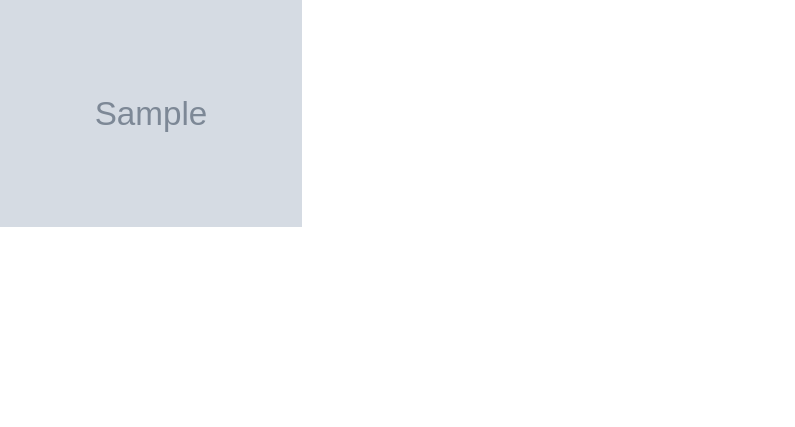
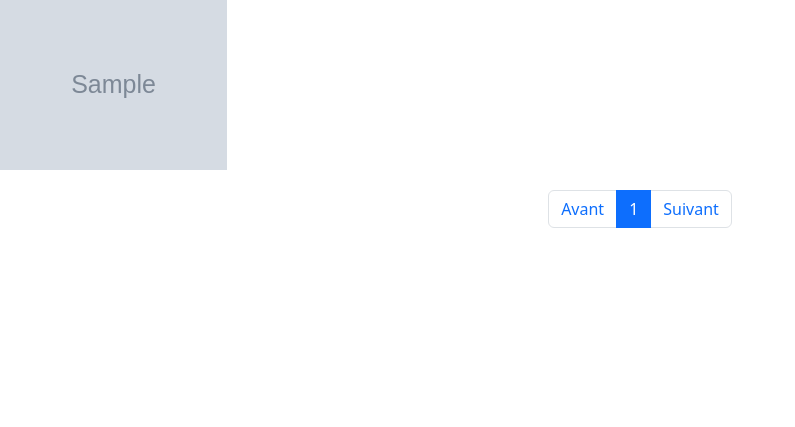
Before and after one commit to DUT-Info-Montreuil/SAE_WEB_Luc_Juba_Said_Antoine, a PHP site: page /index.php?module=mod_acteur in a window 1280 px wide. Shown: the part 57-484 px from the top of the page, without its empty margins (0-795 px from the left). Run offline with PHP 8.4, Linux system fonts and the light colour scheme; tables that the repository leaves empty or names only in its code hold one stand-in row (values such as "Sample post"); grey boxes marked "Sample" are stand-in pictures.

Commit message:
ajouter la function de pagination

```diff
--- a/modules/mod_acteur/cont_acteur.php
+++ b/modules/mod_acteur/cont_acteur.php
@@ -1,32 +1,43 @@
 <?php
 require_once "modele_acteur.php";
 require_once "vue_acteur.php";
+
+
+
+
+
 class ContActeur {
     private $modele_acteur;
     private $vue_acteur;
+    private $pageActuelle;
+    private $acteursParPage;
 
     public function __construct() {
         $this->modele_acteur = new ModeleActeur();
         $this->vue_acteur = new VueActeur();
+        $this->pageActuelle = isset($_GET['page']) ? (int)$_GET['page'] : 1;
+        $this->acteursParPage = 8;
     }
+
     public function liste() {
-        $liste = $this->modele_acteur->getListe();
+        $liste = $this->modele_acteur->getListe($this->pageActuelle, $this->acteursParPage);
         $this->vue_acteur->affiche_liste($liste);
     }
-    public function details(){
-        if(isset($_GET['id'])){
+
+    public function details() {
+        if (isset($_GET['id'])) {
             $res = $this->modele_acteur->detail($_GET['id']);
             $this->vue_acteur->affiche_details_acteur($res);
-        }else{
-            echo "id n'exite pas ";
+        } else {
+            echo "id n'existe pas";
         }
+    }
 
-
+    public function affichage_les_pages($pagTotal) {
+        $this->vue_acteur->affichage_les_pages_suivant($pagTotal);
     }
+}
 
 
 
-}
-
-
 ?>
--- a/modules/mod_acteur/mod_acteur.php
+++ b/modules/mod_acteur/mod_acteur.php
@@ -5,20 +5,24 @@ class ModActeur{
     private $modele_acteur;
     private $action;
     private $vue_acteur;
+    private $pageTotale;
     public function __construct(){
         $this->action = isset($_GET['action']) ? $_GET['action'] : 'liste';
         $this->conts_acteur=new ContActeur();
         $this->modele_acteur=new ModeleActeur();
         $this->vue_acteur=new VueActeur();
+        $this->pageTotale = ceil($this->modele_acteur->getNombreTotalActeurs() / 8);//arroundi
+
+
+
         switch ($this->action) {
             case 'liste':
                 $this->conts_acteur->liste();
+                $this->conts_acteur->affichage_les_pages($this->pageTotale); // Ajout de l'appel de la pagination
                 break;
-             case 'details':
-                    $this->conts_acteur->details();
-                break;
-            default:
-                    echo " <br>Rien n'est passé dans variable action";
+            case 'details':
+                $this->conts_acteur->details();
+                // Pas de pagination nécessaire pour les détails
                 break;
 
 
--- a/modules/mod_acteur/modele_acteur.php
+++ b/modules/mod_acteur/modele_acteur.php
@@ -5,14 +5,25 @@ class ModeleActeur extends Connexion{
     public  function __construct() {
 
     }
-    public  function  getListe() {
+    public function getListe($pageActuelle, $acteursParPage) {
+        $offset = ($pageActuelle - 1) * $acteursParPage;
+        $stmt = self::$bdd->prepare('SELECT * FROM Acteurs LIMIT :limit OFFSET :offset');
 
-        $stmt = self::$bdd->prepare('SELECT * FROM Acteurs');
+        // Bind les valeurs avec les paramètres
+        $stmt->bindValue(':limit', $acteursParPage, PDO::PARAM_INT);
+        $stmt->bindValue(':offset', $offset, PDO::PARAM_INT);
+
         $stmt->execute();
-        $tabresault=$stmt->fetchall();
-        return $tabresault;
+        return $stmt->fetchAll();
+    }
+    public function getNombreTotalActeurs() {
+        $stmt = self::$bdd->prepare('SELECT COUNT(*) FROM Acteurs');
+        $stmt->execute();
+        $resultat = $stmt->fetch(PDO::FETCH_NUM);
+        return $resultat[0]; // Retourne le nombre total d'acteurs
+    }
 
-    }
+
     public function detail($id){
         $stmt = self::$bdd->prepare('SELECT * FROM Acteurs WHERE id_acteurs = :id');
         $stmt->execute(array('id' => $id));
--- a/modules/mod_acteur/vue_acteur.php
+++ b/modules/mod_acteur/vue_acteur.php
@@ -1,11 +1,16 @@
 <?php
 require_once "vue_generique.php";
+
 class VueActeur extends vueGenerique{
+    private $pageActuelle;
+
     public function __construct()
     {
+        $this->pageActuelle=isset($_GET['page']) ? (int)$_GET['page'] : 1;
+
         parent::__construct();
     }
-    public function affiche_liste($elements) {
+    public function affiche_liste($elements){
         if (empty($elements)) {
             echo "<p>Aucun élément à afficher</p>";
         } else {
@@ -16,7 +21,7 @@ class VueActeur extends vueGenerique{
                 ?>
                 <div class="col-md-4 col-lg-3 col-sm-6"> <!-- Ajustez les classes de grille selon le besoin -->
                     <a href="index.php?module=mod_acteur&action=details&id=<?php echo $elementId; ?>">
-                        <img src="<?php echo $imageUrl; ?>" alt="Image de l'élément" class="img-fluid" style="width:100%; height:auto; margin-bottom: 20px;"> <!-- 'img-fluid' pour rendre l'image responsive -->
+                        <img src="<?php echo $imageUrl; ?>" alt="Image de l'élément" class="img-fluid" style="width:75%; height:auto; margin-bottom: 20px;"> <!-- 'img-fluid' pour rendre l'image responsive -->
                     </a>
                 </div>
                 <?php
@@ -26,36 +31,14 @@ class VueActeur extends vueGenerique{
     }
 
 
-    public function affiche($acteur){
-        ?>
-        <div class="modal" tabindex="-1">
-            <div class="modal-dialog">
-            <div class="modal-content">
-            <div class="modal-header">
-            <h5 class="modal-title">Modal title</h5>
-            <button type="button" class="btn-close" data-bs-dismiss="modal" aria-label="Close"></button>
-        </div>
-      <div class="modal-body">
-        <p><?php echo $acteur['nom'];?></p>
-      </div>
-      <div class="modal-footer">
-        <button type="button" class="btn btn-secondary" data-bs-dismiss="modal">Fermer</button>
-      </div>
-    </div>
-  </div>
-</div>
-        <?php
-}
-
-
 
 
 public function affiche_details_acteur($acteur)
 {
     ?>
     <div style="display: flex; justify-content: center; align-items: center; height: 100vh;">
-        <div class="card" style="width: 18rem;">
-            <img src="<?php echo htmlspecialchars($acteur['image']); ?>" class="card-img-top" alt="">
+        <div class="card" style="width: 100%; max-width: 1000px; margin: auto; box-shadow: 0 4px 8px 0 rgba(0,0,0,0.2);">
+            <img src="<?php echo htmlspecialchars($acteur['image']); ?>" class="card-img-top" alt="" style="width: 100%; height: auto; object-fit: cover;"> <!-- Ajustement du style de l'image -->
             <div class="card-body">
                 <h5 class="card-title">Détails de <?php echo htmlspecialchars($acteur['nom']); ?></h5>
                 <p class="card-text">Id: <?php echo htmlspecialchars($acteur['id_acteurs']); ?></p>
@@ -76,8 +59,29 @@ public function affichage_searche_bar(){
 
 
 
+public function affichage_les_pages_suivant($nombreTotalDePages) {
 
-
+    $pageActuelle = $this->pageActuelle;
+    $pagePrecedente = max(1, $pageActuelle - 1);
+    $pageSuivante = min($nombreTotalDePages, $pageActuelle + 1);
+    ?>
+    <nav aria-label="Page navigation example" style="display: flex; justify-content: center;">
+        <ul class="pagination justify-content-center">
+            <li class="page-item">
+                <a class="page-link" href="index.php?module=mod_acteur&action=liste&page=<?php echo $pagePrecedente; ?>">Avant</a>
+            </li>
+            <?php for ($i = 1; $i <= $nombreTotalDePages; $i++): ?>
+                <li class="page-item <?php echo $i === $pageActuelle ? 'active' : ''; ?>">
+                    <a class="page-link" href="index.php?module=mod_acteur&action=liste&page=<?php echo $i; ?>"><?php echo $i; ?></a>
+                </li>
+            <?php endfor; ?>
+            <li class="page-item">
+                <a class="page-link" href="index.php?module=mod_acteur&action=liste&page=<?php echo $pageSuivante; ?>">Suivant</a>
+            </li>
+        </ul>
+    </nav>
+    <?php
+}
 
 
 
```
Also changed, not shown: modules/mod_acteur/images/bandit.jpg (added), modules/mod_acteur/images/bandit.png (deleted), modules/mod_acteur/images/guerrier.jpg (added), 4 other files.
